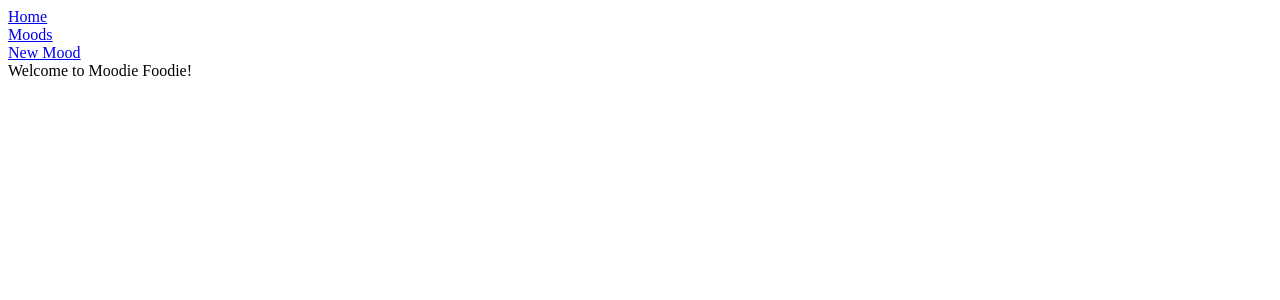
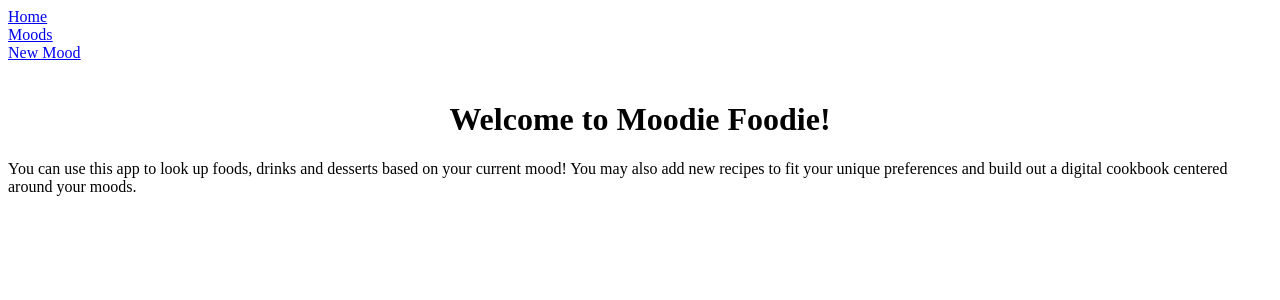
Before and after one commit to brennanmrose/moodie-foodie-frontend, a React (Create React App) app: page /home in a window 1280 px wide. Shown: the top 300 px of the page. Built offline with nearby package versions, Linux system fonts and the light colour scheme; no server answers; the HTML template or start-up script is replaced by a standard one.

Commit message:
add text

```diff
--- a/src/components/Home.js
+++ b/src/components/Home.js
@@ -5,7 +5,9 @@ const Home = () => (
 
     <div>
       <span>
-        Welcome to Moodie Foodie!
+        <br></br>
+        <h1>Welcome to Moodie Foodie!</h1>
+        <p>You can use this app to look up foods, drinks and desserts based on your current mood! You may also add new recipes to fit your unique preferences and build out a digital cookbook centered around your moods.</p>
       </span>
     </div>
 
```
